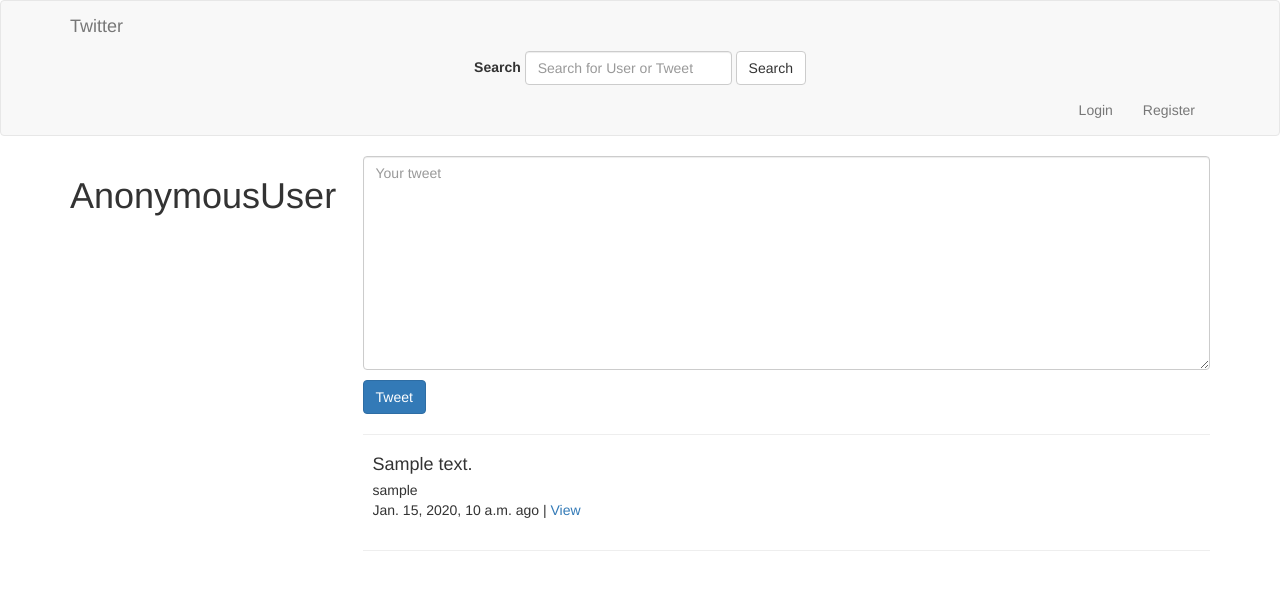
After one commit to ipandzic/twitter-clone, a Django app: page /tweet/search/ in a window 1280 px wide. The commit adds this page. Shown: the top 590 px of the page. Run offline with Django 3.2, Linux system fonts and the light colour scheme; tables that the repository leaves empty hold one stand-in row (values such as "Sample post"); some libraries are stand-ins or nearby versions.

Commit message:
Added navbar and tweeting on home

```diff
--- /dev/null
+++ b/templates/base.html
@@ -0,0 +1,38 @@
+{% load static %}
+
+<!DOCTYPE html>
+<html lang="en">
+  <head>
+    <meta charset="utf-8">
+    <meta http-equiv="X-UA-Compatible" content="IE=edge">
+    <meta name="viewport" content="width=device-width, initial-scale=1">
+    <!-- The above 3 meta tags *must* come first in the head; any other head content must come *after* these tags -->
+    <title>Twitter {% block title %} {% endblock title %}</title>
+
+    <!-- Bootstrap -->
+    <link href="{% static 'css/bootstrap.min.css' %}" rel="stylesheet">
+
+    <!-- HTML5 shim and Respond.js for IE8 support of HTML5 elements and media queries -->
+    <!-- WARNING: Respond.js doesn't work if you view the page via file:// -->
+    <!--[if lt IE 9]>
+      <script src="https://oss.maxcdn.com/html5shiv/3.7.3/html5shiv.min.js"></script>
+      <script src="https://oss.maxcdn.com/respond/1.4.2/respond.min.js"></script>
+    <![endif]-->
+  </head>
+  <body>
+      {% include "navbar.html" %}
+        <div class="container">
+          {% block content %}
+
+
+          {% endblock content %}
+
+        </div>
+
+    <!-- jQuery (necessary for Bootstrap's JavaScript plugins) -->
+    <script src="https://ajax.googleapis.com/ajax/libs/jquery/1.12.4/jquery.min.js"></script>
+    <!-- Include all compiled plugins (below), or include individual files as needed -->
+    <script src="{% static 'js/bootstrap.min.js' %}"></script>
+
+  </body>
+</html>
--- /dev/null
+++ b/templates/navbar.html
@@ -0,0 +1,36 @@
+<nav class="navbar navbar-default">
+  <div class="container">
+    <!-- Brand and toggle get grouped for better mobile display -->
+    <div class="navbar-header">
+      <button type="button" class="navbar-toggle collapsed" data-toggle="collapse" data-target="#bs-example-navbar-collapse-1" aria-expanded="false">
+        <span class="sr-only">Toggle navigation</span>
+        <span class="icon-bar"></span>
+        <span class="icon-bar"></span>
+        <span class="icon-bar"></span>
+      </button>
+      <a class="navbar-brand" href="{% url 'home' %}">Twitter</a>
+    </div>
+    {% include "tweets/search_form.html" %}
+    <!-- Collect the nav links, forms, and other content for toggling -->
+    <div class="collapse navbar-collapse" id="bs-example-navbar-collapse-1">
+      {% if request.user.is_authenticated %}
+      <ul class="nav navbar-nav navbar-right">
+        <li class="dropdown">
+          <a href="#" class="dropdown-toggle" data-toggle="dropdown" role="button" aria-haspopup="true" aria-expanded="false">Account <span class="caret"></span></a>
+          <ul class="dropdown-menu">
+            <li><a href="{{ request.user.profile.get_absolute_url }}">Profile</a></li>
+            <li role="separator" class="divider"></li>
+            <li><a href="">Logout</a></li>
+          </ul>
+        </li>
+      </ul>
+
+      {% else %}
+      <ul class="nav navbar-nav navbar-right">
+        <li><a href="">Login</a></li>
+         <li><a href="">Register</a></li>
+      </ul>
+      {% endif %}
+    </div><!-- /.navbar-collapse -->
+  </div><!-- /.container-fluid -->
+</nav>
--- a/tweets/forms.py
+++ b/tweets/forms.py
@@ -4,8 +4,20 @@ from .models import Tweet
 
 
 class TweetModelForm(forms.ModelForm):
+    content = forms.CharField(label='', widget=forms.Textarea(
+                        attrs={
+                            'placeholder': "Your tweet",
+                            "class": "form-control"}
+                    ))
+
     class Meta:
         model = Tweet
         fields = [
             "content"
         ]
+
+    def clean_content(self, *args, **kwargs):
+        content = self.cleaned_data.get("content")
+        if content == "abc":
+            raise forms.ValidationError("Cannot be ABC")
+        return content
--- a/tweets/models.py
+++ b/tweets/models.py
@@ -1,4 +1,5 @@
 from django.conf import settings
+from django.urls import reverse
 from django.core.exceptions import ValidationError
 from django.db import models
 
@@ -19,6 +20,9 @@ class Tweet(models.Model):
     def __str__(self):
         return str(self.content)
 
+    def get_absolute_url(self):
+        return reverse("tweet:detail", kwargs={"pk": self.pk})
+
     # def clean(self, *args, **kwargs):
     #     content = self.content
     #     if content == "abc":
--- /dev/null
+++ b/tweets/templates/tweets/form.html
@@ -0,0 +1,5 @@
+<form class="form" method="POST" action="{% if action_url %} {{ action_url }}{% endif %}">
+    {% csrf_token %}
+    {{ form.as_p }}
+    <input class="btn btn-primary" type="submit" value="{{ btn_title }}" />
+</form>
--- /dev/null
+++ b/tweets/templates/tweets/search_form.html
@@ -0,0 +1,11 @@
+<div class="row">
+    <div class ="col-sm-12 text-center">
+        <form class="form-inline" method="GET" action='{% url "tweet:list" %}'>
+            <div class="form-group">
+                <label for="q">Search</label>
+                <input class="form-control" type="text" name="q" placeholder="Search for User or Tweet" />
+            </div>
+                <input class="btn btn-default" type="submit" value="Search" />
+        </form>
+    </div>
+</div>
--- /dev/null
+++ b/tweets/templates/tweets/tweet_list.html
@@ -0,0 +1,55 @@
+{% extends "base.html" %}
+
+{% block content %}
+
+
+
+    <div class="row">
+        <div class ="col-sm-3">
+            <h1>{{ request.user }}</h1>
+        </div>
+        <div class ="col-sm-9 col-sm-offest-3">
+            <div>
+            {% if not request.GET.get.q %}
+
+
+            {% include "tweets/form.html" with form=create_form action_url=create_url btn_title="Tweet" %}
+
+            </div>
+            <hr/>
+
+
+            {% endif %}
+            {% for object in object_list %}
+
+            <div class="media">
+              <div class="media-left">
+              </div>
+
+              <div class="media-body">
+                <h4 class="media-heading">{{ object.content }}</h4>
+
+                {{ object.user }} <br/>
+                {{ object.timestamp }} ago
+                | <a href="{{ object.get_absolute_url }}">View</a>
+                </p>
+
+              </div>
+            </div>
+                <hr/>
+
+
+
+        {% empty %}
+            {% if request.GET.q %}
+            <p>Not tweets found.</p>
+            {% else %}
+
+            <p>Not tweets yet.</p>
+            {% endif %}
+
+        {% endfor %}
+        </div>
+    </div>
+
+{% endblock content %}
--- a/tweets/urls.py
+++ b/tweets/urls.py
@@ -1,9 +1,19 @@
 from django.conf.urls import url
-from .views import TweetListView, TweetDetailView, TweetCreateView
+from django.views.generic.base import RedirectView
+from .views import (
+    TweetCreateView,
+    TweetDeleteView,
+    TweetDetailView,
+    TweetListView,
+    TweetUpdateView
+    )
 
 
 urlpatterns = [
-    url(r'^$', TweetListView.as_view(), name='list'),
+    url(r'^$', RedirectView.as_view(url="/")),
+    url(r'^search/$', TweetListView.as_view(), name='list'),
     url(r'^create/$', TweetCreateView.as_view(), name='create'),
     url(r'^(?P<pk>\d+)/$', TweetDetailView.as_view(), name='detail'),
+    url(r'^(?P<pk>\d+)/update/$', TweetUpdateView.as_view(), name='update'),
+    url(r'^(?P<pk>\d+)/delete/$', TweetDeleteView.as_view(), name='update'),
 ]
--- a/tweets/views.py
+++ b/tweets/views.py
@@ -1,34 +1,58 @@
-from django import forms
-from django.forms.utils import ErrorList
-from django.views.generic import DetailView, ListView, CreateView
+from django.contrib.auth.mixins import LoginRequiredMixin
+from django.urls import reverse_lazy, reverse
+from django.db.models import Q
+from django.views.generic import (
+    CreateView,
+    DeleteView,
+    DetailView,
+    ListView,
+    UpdateView
+    )
+
 from .forms import TweetModelForm
-from .mixins import FormUserNeededMixin
+from .mixins import FormUserNeededMixin, UserOwnerMixin
 from .models import Tweet
 
 
 class TweetCreateView(FormUserNeededMixin, CreateView):
     form_class = TweetModelForm
     template_name = "tweets/create_view.html"
-    success_url = "/tweet/create/"
-
-    # def form_valid(self, form):
-    #     if self.request.user.is_authenticated():
-    #         form.instance.user = self.request.user
-    #         return super(TweetCreateView, self).form_valid(form)
-    #     else:
-    #         form._errors[forms.forms.NON_FIELD_ERRORS] = ErrorList(["User must be logged in to continue"])
-    #         return self.form_invalid(form)
 
 
 class TweetDetailView(DetailView):
+    queryset = Tweet.objects.all()
     template_name = "tweets/detail_view.html"
-    queryset = Tweet.objects.all()
 
 
 class TweetListView(ListView):
-    template_name = "tweets/list_view.html"
     queryset = Tweet.objects.all()
+    template_name = "tweets/tweet_list.html"
+
+    def get_queryset(self, *args, **kwargs):
+        queryset = Tweet.objects.all()
+        query = self.request.GET.get("q", None)
+        if query is not None:
+            queryset = queryset.filter(
+                Q(content__icontains=query) |
+                Q(user__username__icontains=query)
+                )
+        return queryset
 
     def get_context_data(self, *args, **kwargs):
         context = super(TweetListView, self).get_context_data(*args, **kwargs)
+        context["create_form"] = TweetModelForm()
+        context["create_url"] = reverse_lazy("tweet:create")
         return context
+
+
+class TweetUpdateView(LoginRequiredMixin, UserOwnerMixin, UpdateView):
+    queryset = Tweet.objects.all()
+    template_name = "tweets/update_view.html"
+    form_class = TweetModelForm
+    success_url = "/tweet/"
+
+
+class TweetDeleteView(LoginRequiredMixin, DeleteView):
+    queryset = Tweet.objects.all()
+    template_name = "tweets/delete_confirm.html"
+    success_url = reverse_lazy('tweet:list')
--- a/twitter/urls.py
+++ b/twitter/urls.py
@@ -19,12 +19,14 @@ from django.contrib import admin
 from django.conf import settings
 from django.conf.urls.static import static
 
+from tweets.views import TweetListView
+
 from .views import home
 
 urlpatterns = [
     url(r'^admin/', admin.site.urls),
-    url(r'^$', home, name='home'),
-    url(r'^tweet/', include('tweets.urls')),
+    url(r'^$', TweetListView.as_view(), name='home'),
+    url(r'^tweet/', include('tweets.urls', namespace='tweet')),
 ]
 
 if settings.DEBUG:
```
Also changed, not shown: templates/home.html (+6 -26 lines), tweets/mixins.py (+10 -1 lines), tweets/templates/tweets/create_view.html (+9 -5 lines), tweets/templates/tweets/delete_confirm.html (+10 -0 lines), tweets/templates/tweets/detail_view.html (+17 -3 lines), tweets/templates/tweets/list_view.html (deleted, +0 -7 lines), tweets/templates/tweets/update_view.html (+7 -0 lines).
